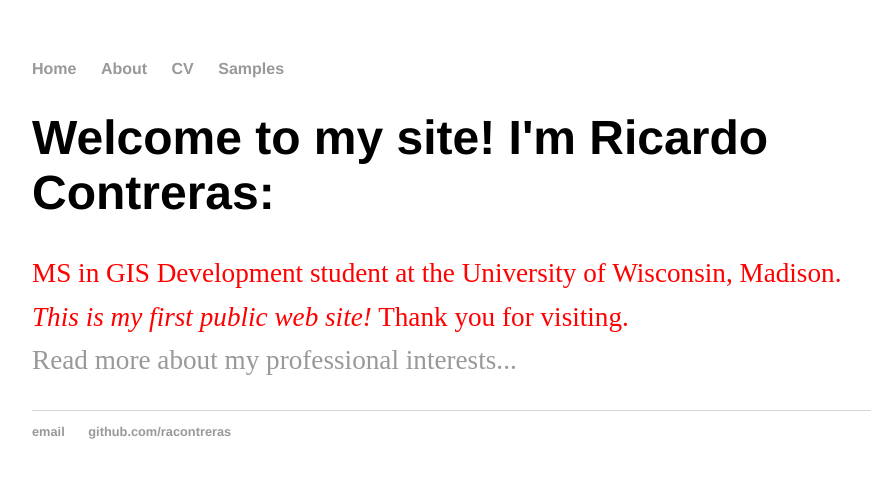
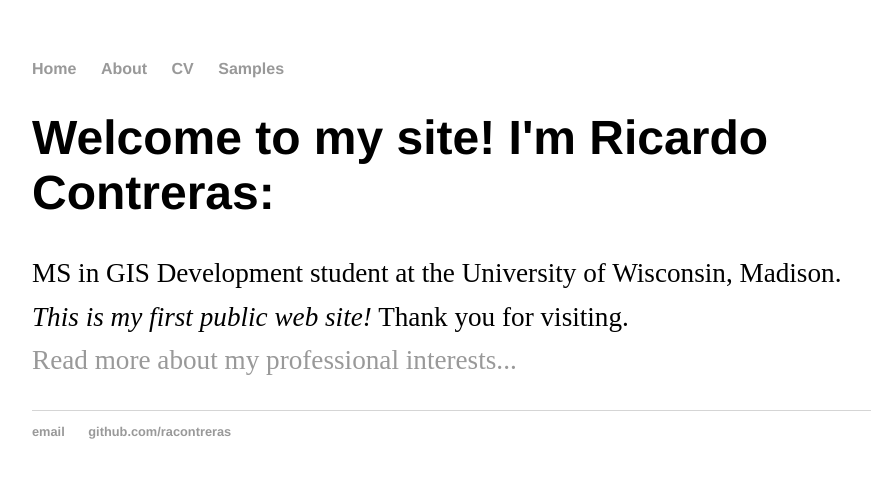
Before and after one commit to racontreras/Test1_old, a Jekyll site: the page built from index.html, in a window 1280 px wide. Shown: the top 478 px of the page, without its empty margins (160-1031 px from the left). Built offline with Jekyll 4.4.1, drawn with Linux system fonts in a browser that asks for light colours.

Commit message:
Update index.html

```diff
--- a/index.html
+++ b/index.html
@@ -4,7 +4,7 @@
 ---
 <div class="blurb">
 	<h1>Welcome to my site! I'm Ricardo Contreras:</h1>
-	<p style="color:red" >MS in GIS Development student at the University of Wisconsin, Madison.
+	<p style="color:black" >MS in GIS Development student at the University of Wisconsin, Madison.
 <br>
 <em>This is my first public web site!</em> Thank you for visiting.
 <br>
```
